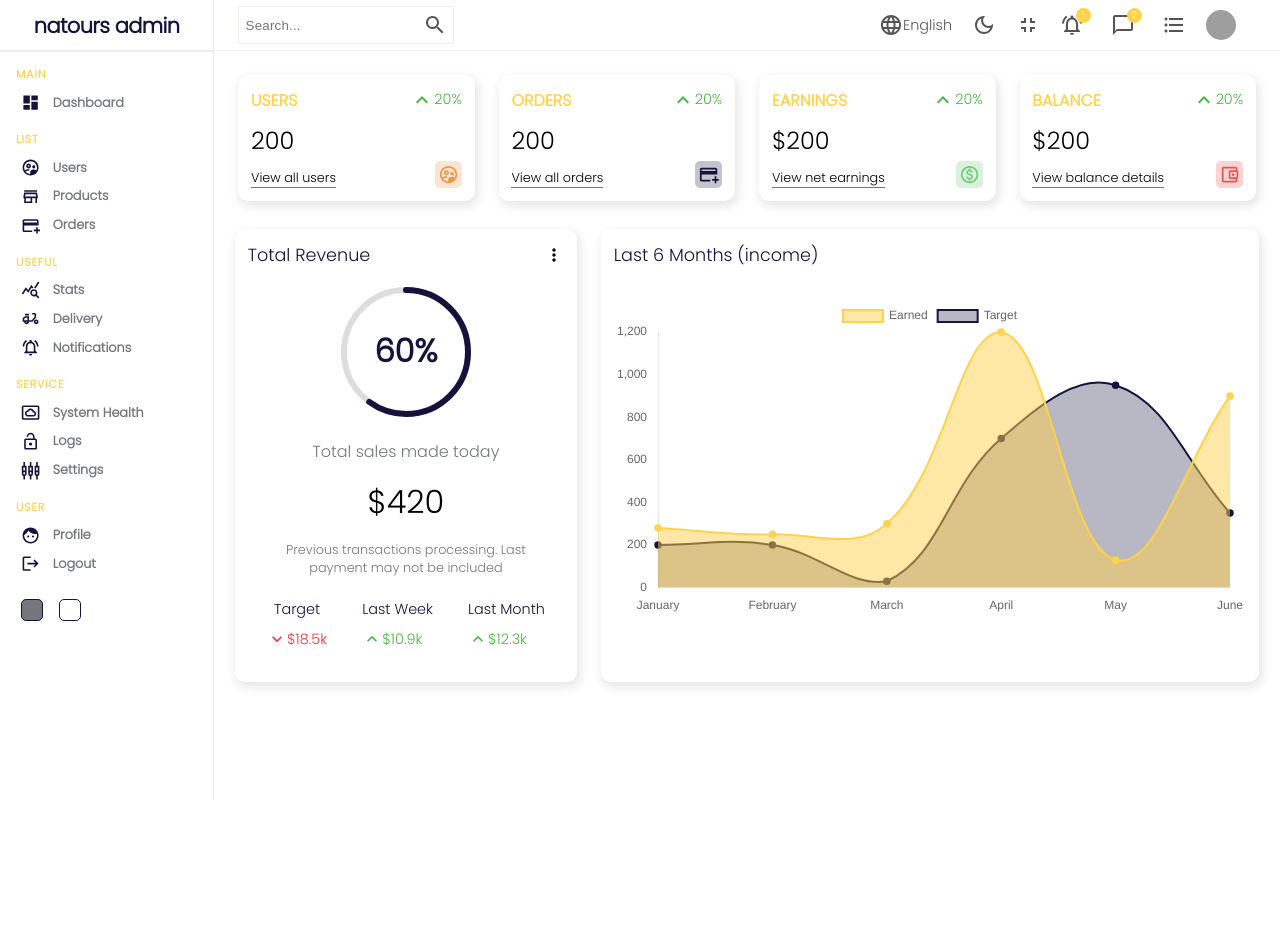
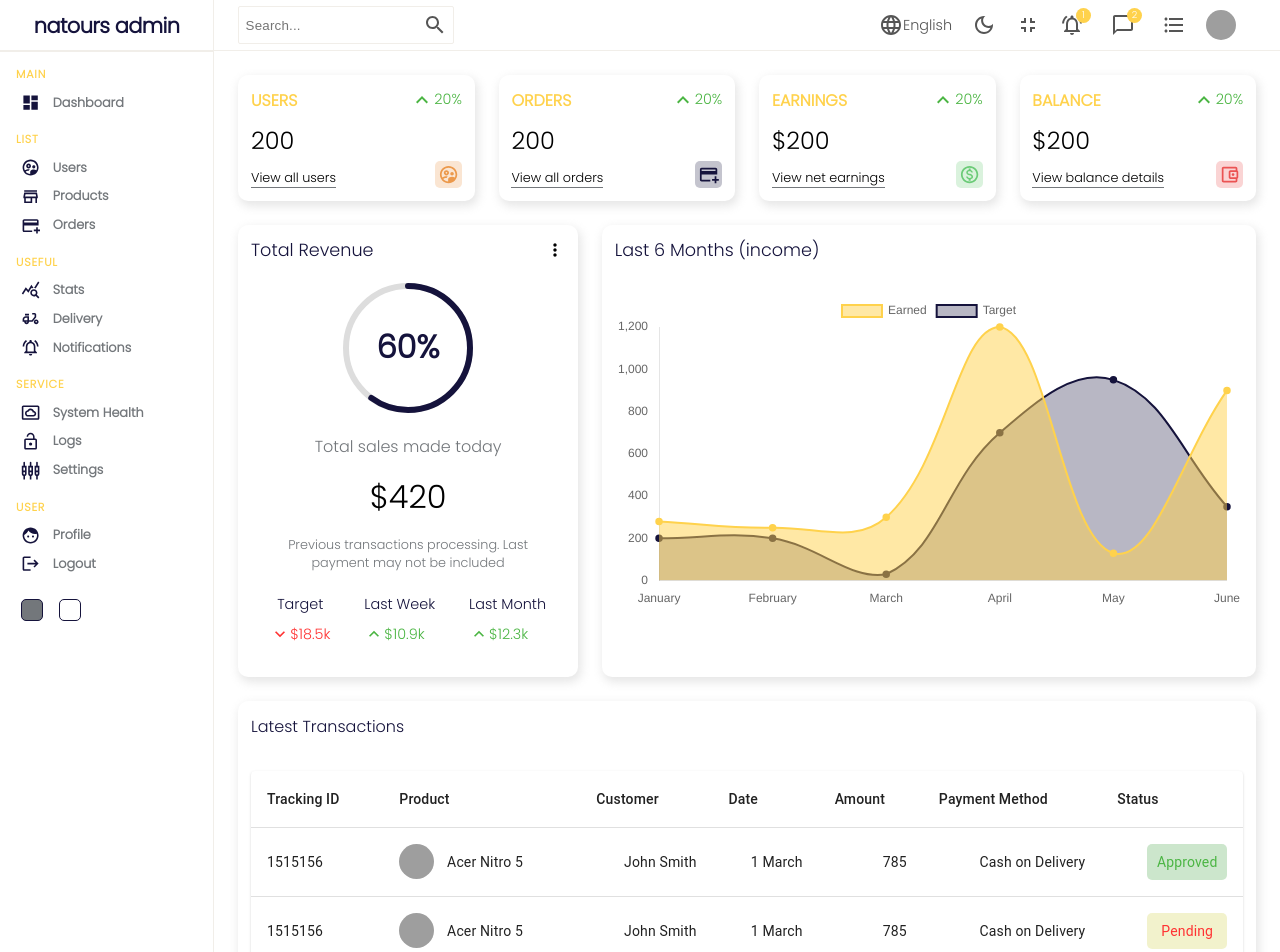
Before and after one commit to Moh-mmed/admin-dashboard, a React (Create React App) app: page / in a window 1280 px wide. Shown: the top 952 px of the page. Before the commit the page ends 800 px from the top, so only its background shows below. Built offline with nearby package versions, Linux system fonts and the light colour scheme; grey boxes are pictures that could not be loaded.

Commit message:
add last transactions table

```diff
--- /dev/null
+++ b/src/components/table/Table.js
@@ -0,0 +1,101 @@
+import './table.scss'
+import Table from "@mui/material/Table";
+import TableBody from "@mui/material/TableBody";
+import TableCell from "@mui/material/TableCell";
+import TableContainer from "@mui/material/TableContainer";
+import TableHead from "@mui/material/TableHead";
+import TableRow from "@mui/material/TableRow";
+import Paper from "@mui/material/Paper";
+
+const DataTable = () => {
+    const rows = [
+      {
+        id: 1515156,
+        product: "Acer Nitro 5",
+        img: "https://picsum.photos/300",
+        customer: "John Smith",
+        date: "1 March",
+        amount: 785,
+        method: "Cash on Delivery",
+        status: "Approved",
+      },
+      {
+        id: 1515156,
+        product: "Acer Nitro 5",
+        img: "https://picsum.photos/300",
+        customer: "John Smith",
+        date: "1 March",
+        amount: 785,
+        method: "Cash on Delivery",
+        status: "Pending",
+      },
+      {
+        id: 1515156,
+        product: "Acer Nitro 5",
+        img: "https://picsum.photos/300",
+        customer: "John Smith",
+        date: "1 March",
+        amount: 785,
+        method: "Cash on Delivery",
+        status: "Approved",
+      },
+      {
+        id: 1515156,
+        product: "Acer Nitro 5",
+        img: "https://picsum.photos/300",
+        customer: "John Smith",
+        date: "1 March",
+        amount: 785,
+        method: "Cash on Delivery",
+        status: "Pending",
+      },
+    ];
+
+  return (
+    <TableContainer component={Paper} className="table">
+      <Table sx={{ minWidth: 650 }} aria-label="simple table">
+        <TableHead>
+          <TableRow>
+            <TableCell className="table-cell">Tracking ID</TableCell>
+            <TableCell className="table-cell">Product</TableCell>
+            <TableCell className="table-cell">Customer</TableCell>
+            <TableCell className="table-cell">Date</TableCell>
+            <TableCell className="table-cell">Amount</TableCell>
+            <TableCell className="table-cell">Payment Method</TableCell>
+            <TableCell className="table-cell">Status</TableCell>
+          </TableRow>
+        </TableHead>
+        <TableBody>
+          {rows.map((row) => (
+            <TableRow key={row.id}>
+              <TableCell className="table-cell">{row.id}</TableCell>
+              <TableCell className="table-cell" align="right">
+                <div className="cell-wrapper">
+                  <img src={row.img} alt={row.product} className="image" />
+                  {row.product}
+                </div>
+              </TableCell>
+              <TableCell className="table-cell" align="right">
+                {row.customer}
+              </TableCell>
+              <TableCell className="table-cell" align="right">
+                {row.date}
+              </TableCell>
+              <TableCell className="table-cell" align="right">
+                {row.amount}
+              </TableCell>
+              <TableCell className="table-cell" align="right">
+                {row.method}
+              </TableCell>
+              <TableCell className="table-cell" align="right">
+                <span className={`status ${row.status}`}>{row.status}</span>
+              </TableCell>
+            </TableRow>
+          ))}
+        </TableBody>
+      </Table>
+    </TableContainer>
+  );
+}
+
+export default DataTable;
--- /dev/null
+++ b/src/components/table/table.scss
@@ -0,0 +1,34 @@
+.table{
+    .cell-wrapper{
+        display: flex;
+        align-items: center;
+
+        .image{
+            width: 35px;
+            height: 35px;
+            border-radius: 50%;
+            margin-right: 0.8rem;
+            object-fit: cover;
+        }
+    }
+
+    .status{
+        padding: .5rem;
+        border-radius: 5px;
+
+        &.Approved{
+            display: inline-block;
+            width: 64px;
+            text-align: center;
+            color: #4BB543;
+            background-color: rgba(0,128,0,0.2);
+        }
+        &.Pending{
+            display: inline-block;
+                width: 64px;
+                text-align: center;
+            color: #ff3333;
+            background-color: rgba(189,189,0,0.2);
+        }
+    }
+}
--- a/src/pages/home/Home.js
+++ b/src/pages/home/Home.js
@@ -2,6 +2,7 @@ import FeaturedChart from '../../components/featured-chart/FeaturedChart'
 import Navbar from '../../components/navbar/Navbar'
 import RegularChart from '../../components/regular-chart/RegularChart'
 import Sidebar from '../../components/sidebar/Sidebar'
+import DataTable from '../../components/table/Table'
 import Widget from '../../components/widget/Widget'
 import './home.scss'
 
@@ -21,6 +22,10 @@ const Home = () => {
           <FeaturedChart />
           <RegularChart/>
         </div>
+        <div className="latest-transactions">
+          <div className="list-title">Latest Transactions</div>
+          <DataTable/>
+        </div>
       </div>
     </div>
   );
--- a/src/pages/home/home.scss
+++ b/src/pages/home/home.scss
@@ -1,4 +1,5 @@
 .home{
+    height: 4000px;
     display: flex;
     .home-container{
         flex: 5;
@@ -8,8 +9,20 @@
             padding: 1.5rem;
             gap: 1.5rem
         }
-                .charts{
-                    padding: 0.3rem 1.3rem
-                }
+        .charts{
+            padding: 0rem 1.5rem
+        }
+        .latest-transactions{
+            margin: 1.5rem;
+            padding: 0.8rem;
+            -webkit-box-shadow: 2px 4px 10px 1px rgba(201, 201, 201, .47);
+            box-shadow: 2px 4px 10px 1px rgba(201, 201, 201, .47);
+            border-radius: 10px;
+            .list-title{
+                font-weight: 500;
+                color: rgb(21, 19, 60);
+                margin-bottom: 2rem;
+            }
+        }
     }
 }
```
